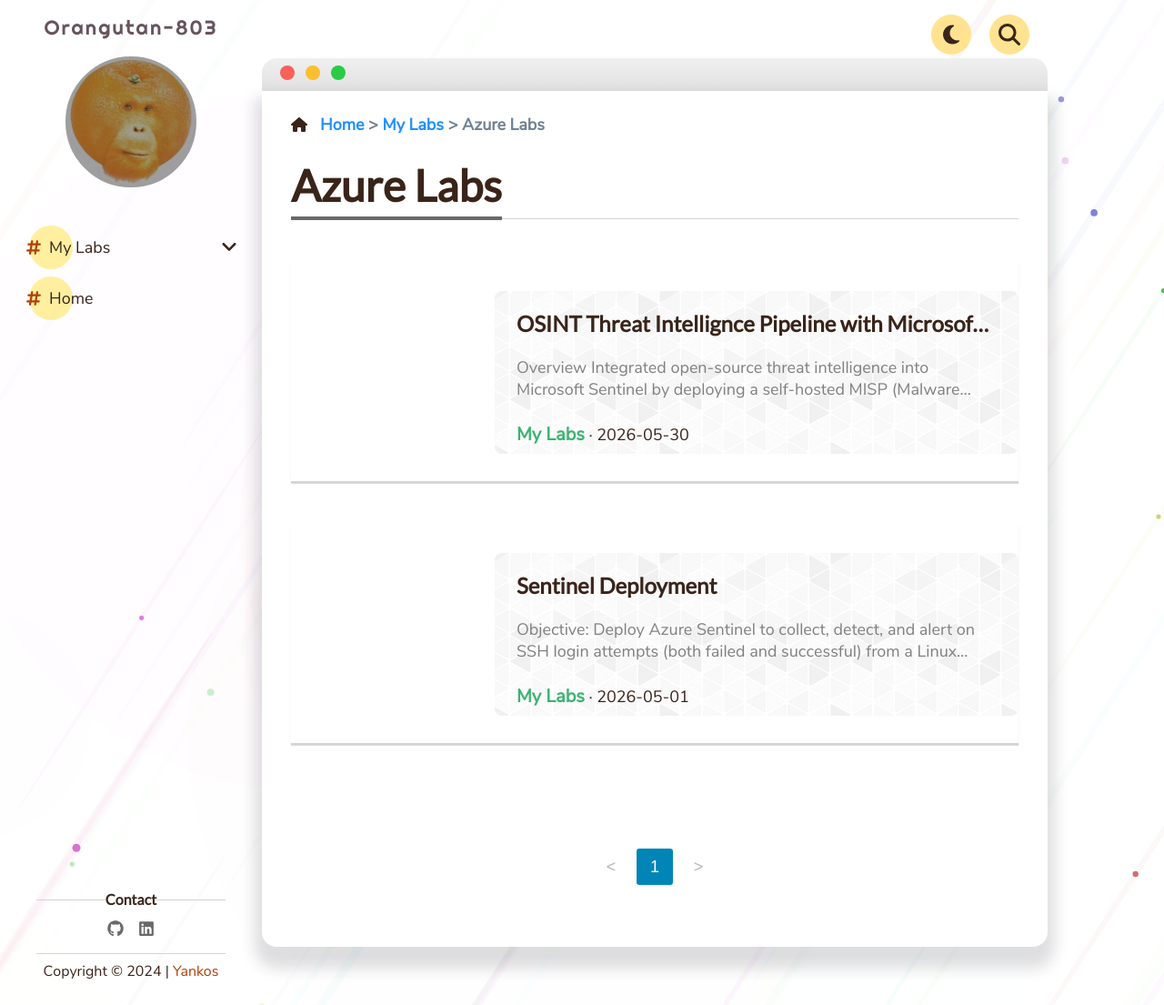
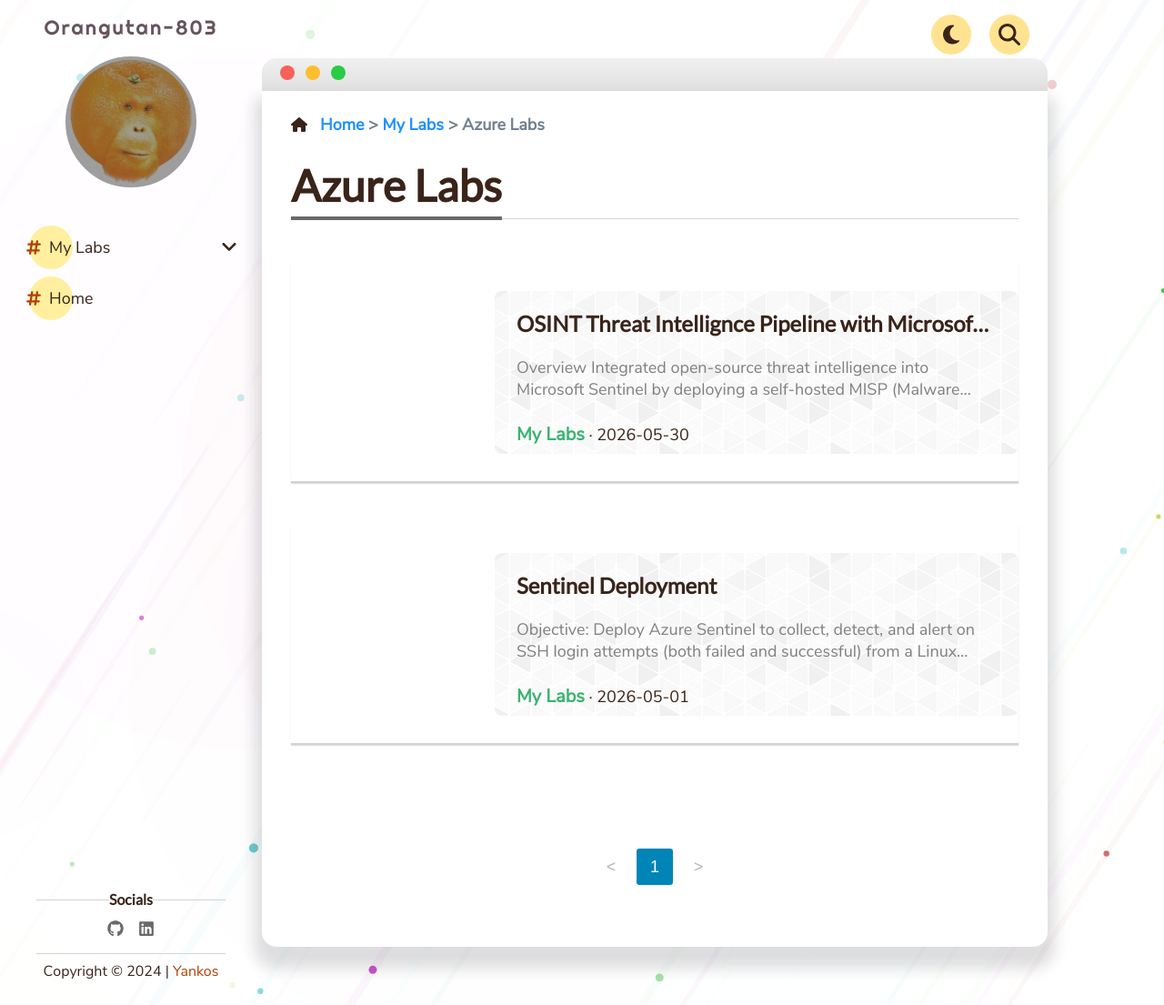
Before and after one commit to Orangutan-803/orangutan-803.github.io, a Jekyll site: the page built from _pages/My Labs/Azure Labs/index.md, in a window 1280 px wide and 1105 px high. Shown: the whole window at 91% size. Built offline with Jekyll 4.4.1, drawn with Linux system fonts in a browser that asks for light colours.

Commit message:
Update sidebar.html

```diff
--- a/_includes/sidebar.html
+++ b/_includes/sidebar.html
@@ -24,7 +24,7 @@
         {% include navigation.html %}
         <div id="contact">
             <hr>
-            <h3>Contact</h3>
+            <h3>Socials</h3>
             <ul class="contact-list">
                 {% if site.github_username %}
                     <li><a aria-label="My Github" href="https://github.com/{{ site.github_username }}">
```
